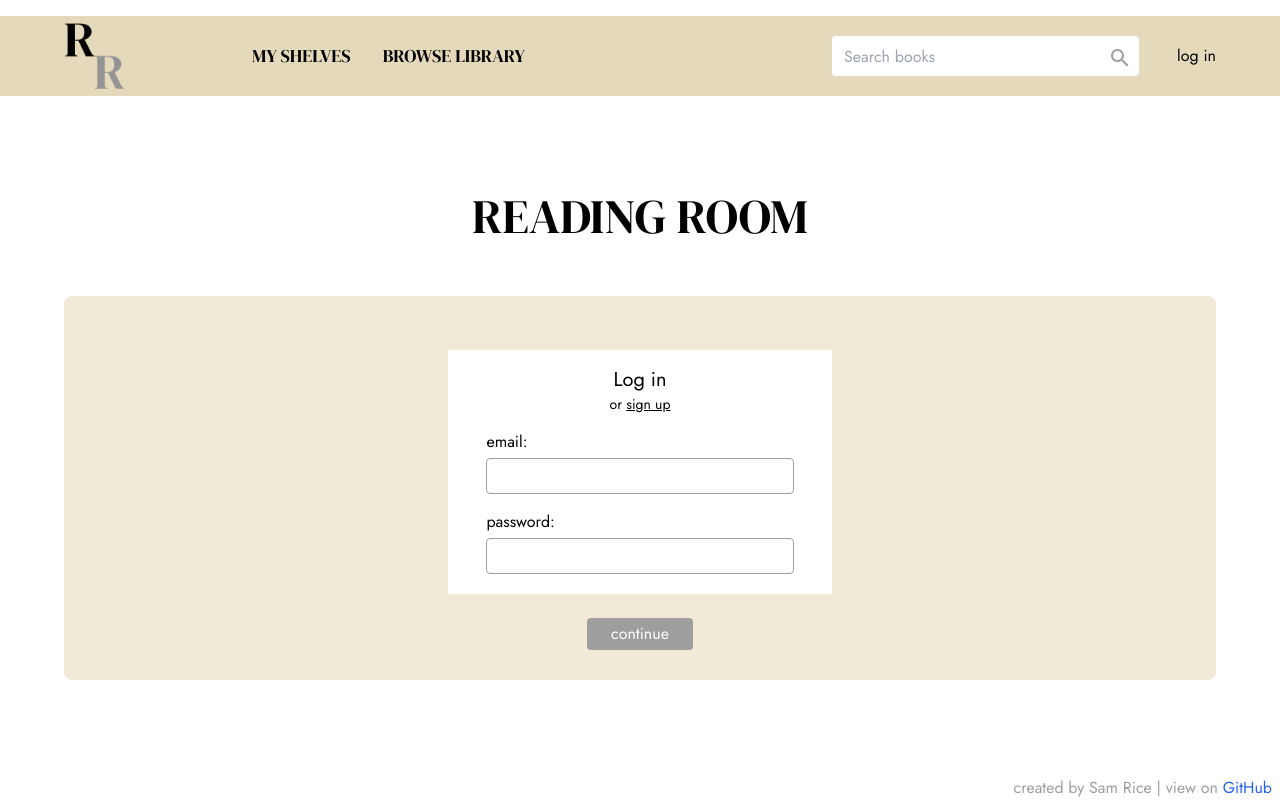
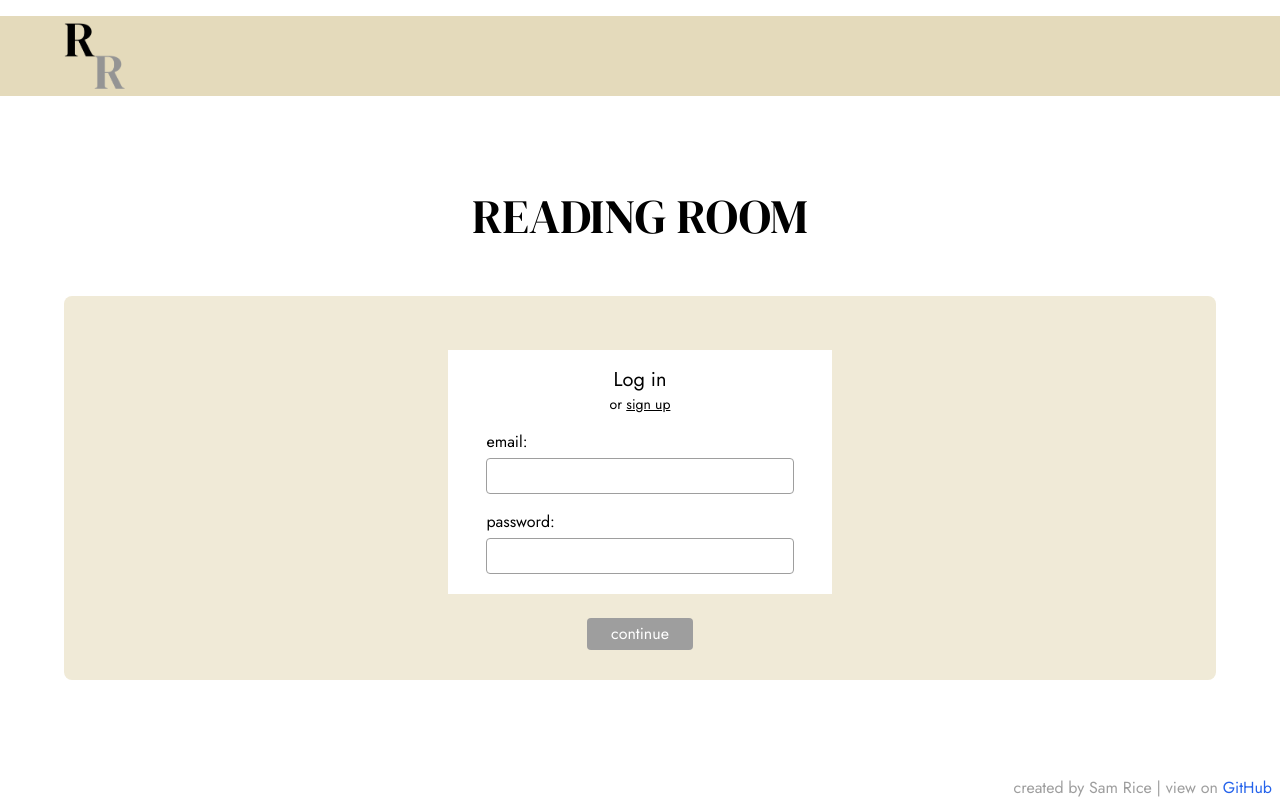
Before and after one commit to sam-rice/reading-room-ui, a Next.js app: page /login in a window 1280 px wide. Built offline with nearby package versions, Linux system fonts and the light colour scheme; no server answers.

Commit message:
simplify header conditional rendering logic

```diff
--- a/actions/session.ts
+++ b/actions/session.ts
@@ -2,10 +2,6 @@
 
 import { API_BASE_URL } from "@/utilities/constants"
 import { cookies } from "next/headers"
-
-export const isActiveSession = async () => {
-  return cookies().has("token")
-}
 
 export const logout = async () => {
   cookies().delete("token")
--- a/app/_components/Header.tsx
+++ b/app/_components/Header.tsx
@@ -1,13 +1,12 @@
 "use client"
 
-import { isActiveSession } from "@/actions/session"
 import { logout } from "@/actions/session"
 import logo from "@/public/images/logo.png"
 import { DM_Serif_Display } from "next/font/google"
 import Image from "next/image"
 import Link from "next/link"
 import { usePathname, useRouter } from "next/navigation"
-import { FC, useEffect, useState } from "react"
+import { FC } from "react"
 import { twMerge } from "tailwind-merge"
 import HeaderSearch from "./HeaderSearch"
 
@@ -16,18 +15,9 @@ const dmSerifDisplay = DM_Serif_Display({ weight: "400", subsets: ["latin"] })
 const Header: FC = () => {
   const pathname = usePathname()
   const router = useRouter()
-  const [isLoadingSession, setIsLoadingSession] = useState(true)
-  const [isLoggedIn, setIsLoggedIn] = useState(false)
 
-  useEffect(() => {
-    getSessionStatus()
-  }, [pathname])
-
-  const getSessionStatus = async () => {
-    const status = await isActiveSession()
-    setIsLoggedIn(status)
-    setIsLoadingSession(false)
-  }
+  const isOnAuthPage =
+    pathname.includes("login") || pathname.includes("register")
 
   const handleLogout = async () => {
     await logout()
@@ -46,6 +36,7 @@ const Header: FC = () => {
               alt="Reading Room logo"
             />
           </Link>
+          {!isOnAuthPage && (
             <nav className="flex h-full items-center justify-between">
               <ul className={twMerge(dmSerifDisplay.className, "flex text-lg")}>
                 <li className="mr-8">
@@ -56,17 +47,14 @@ const Header: FC = () => {
                 </li>
               </ul>
             </nav>
+          )}
         </div>
         <div className="flex w-1/3 items-center justify-between">
+          {!isOnAuthPage && (
+            <>
               <HeaderSearch />
-          {!isLoadingSession && (
-            <span>
-              {isLoggedIn ? (
               <button onClick={handleLogout}>log out</button>
-              ) : (
-                <Link href="/login">log in</Link>
-              )}
-            </span>
+            </>
           )}
         </div>
       </div>
```
Lines whose indentation alone changed are shown as unchanged.
